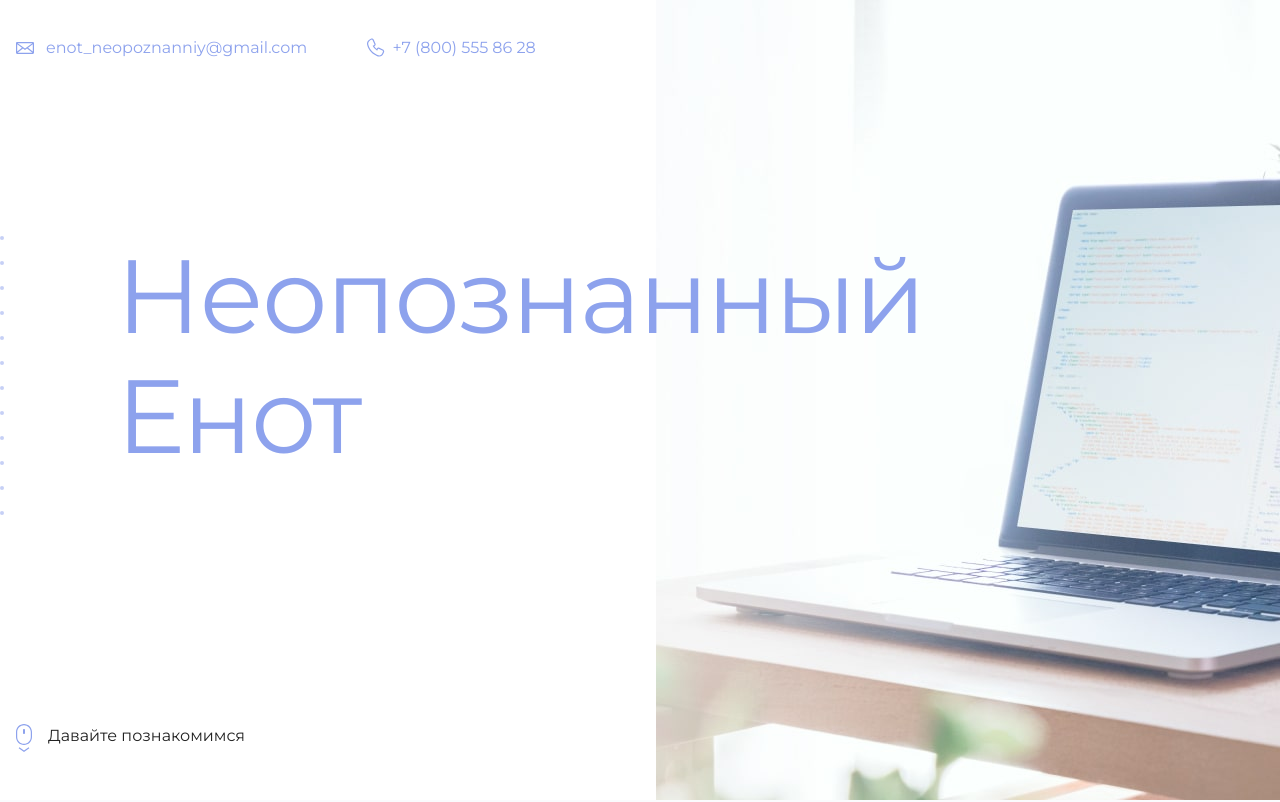
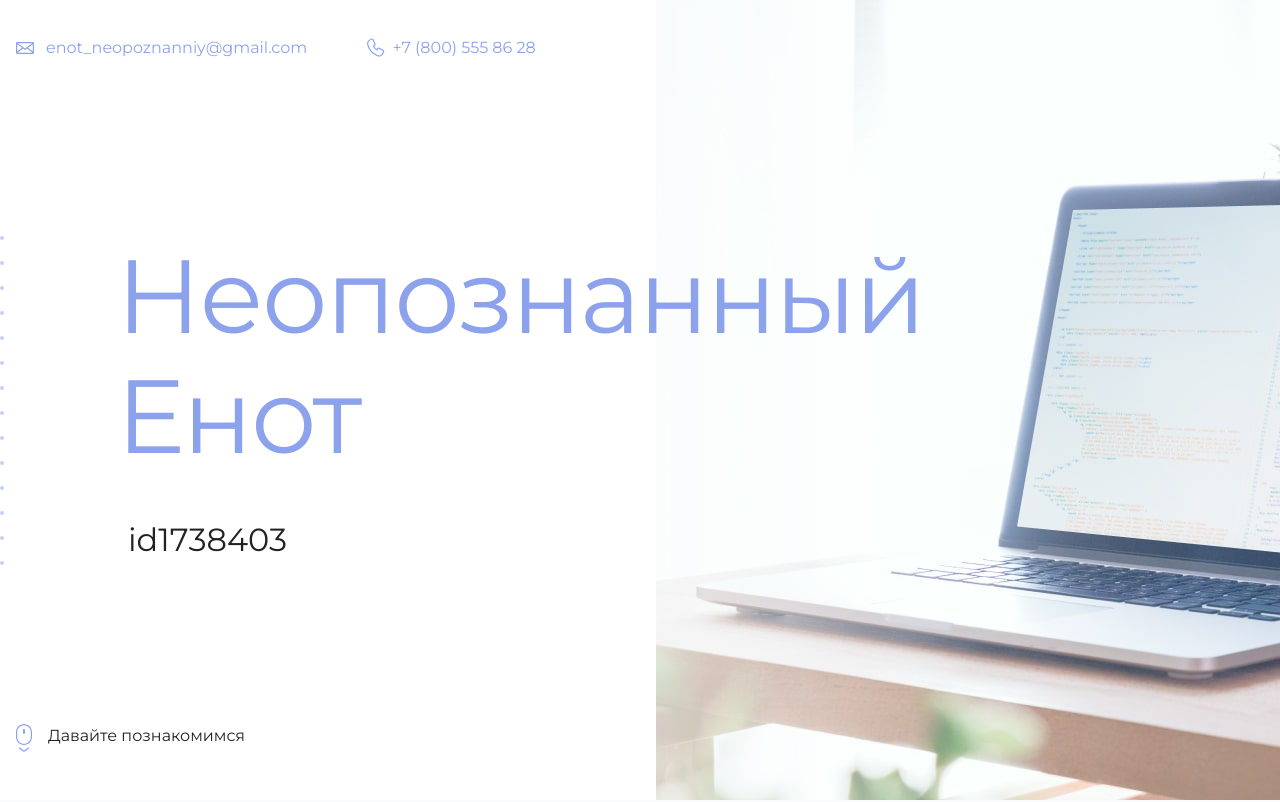
Before and after one commit to DudinOleg/github-pages-example, a plain HTML site: page my-site/index.html in a window 1280 px wide. Shown: the top 802 px of the page. Drawn offline with Linux system fonts and the light colour scheme.

Commit message:
Update index.html

```diff
--- a/my-site/index.html
+++ b/my-site/index.html
@@ -19,7 +19,7 @@
       <section class="hero-image">
         <div class="container">
           <h1 class="heading">Неопознанный Енот</h1>
-          <p><!-- Тут ваш id на сайте Академии --></p>
+          <p>id1738403</p>
         </div>
       </section>
 
```
